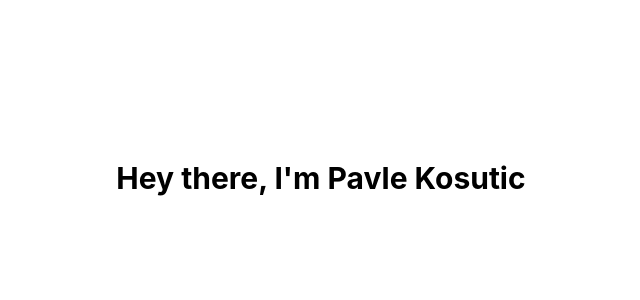
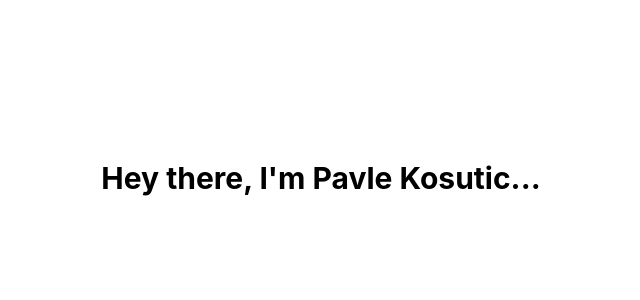
Before and after one commit to pavle995/website, a Next.js app: page / in a window 1280 px wide. Shown: the top 300 px of the page, without its empty margins (319-959 px from the left). Built offline with nearby package versions, Linux system fonts and the light colour scheme.

Commit message:
test deploy

```diff
--- a/pages/index.js
+++ b/pages/index.js
@@ -3,7 +3,7 @@
 export default function Home() {
   return (
     <div className="text-3xl font-bold pt-40 text-center">
-      <h1 >Hey there, I&apos;m Pavle Kosutic</h1>
+      <h1 >Hey there, I&apos;m Pavle Kosutic...</h1>
     </div>
   )
 }
```
